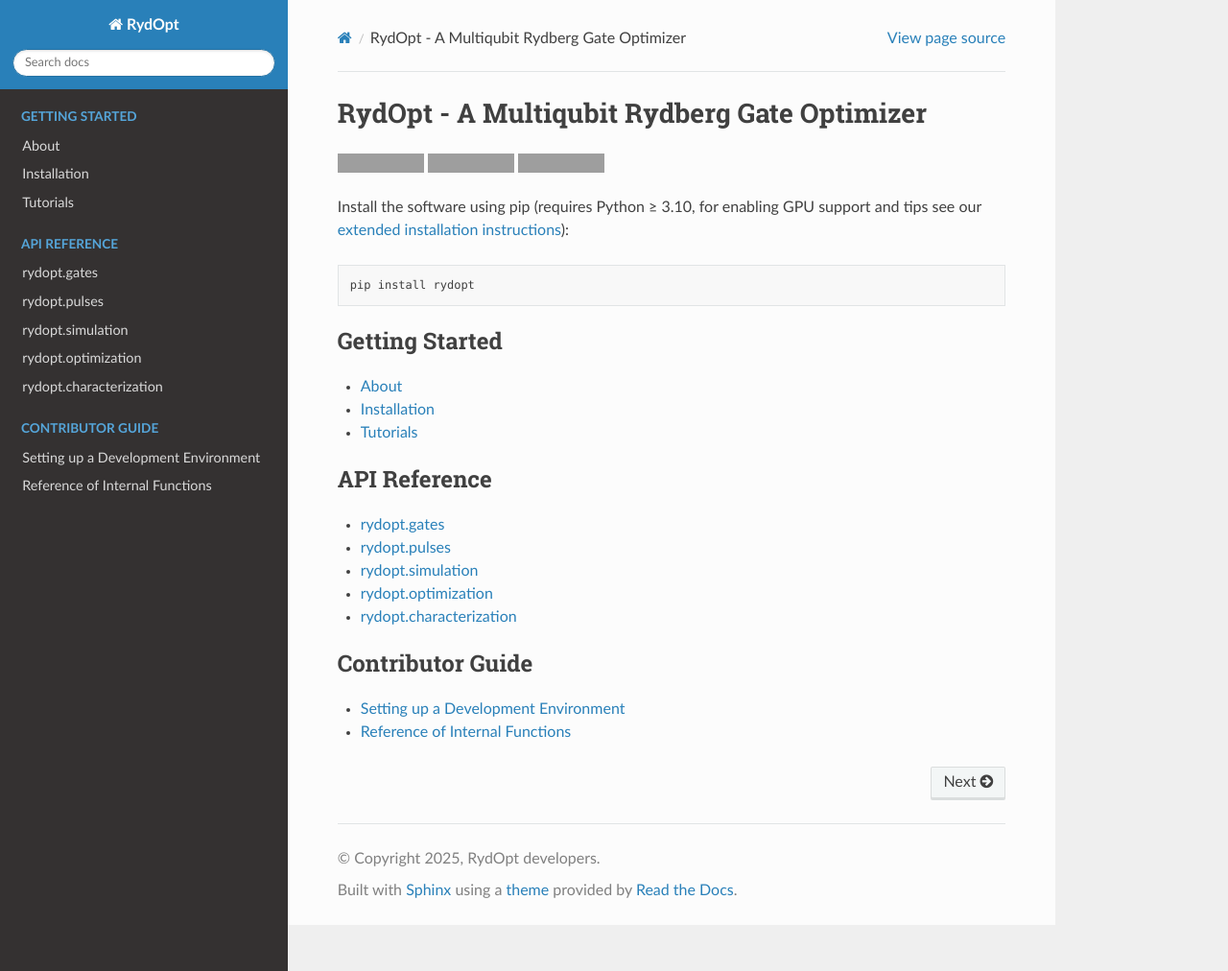
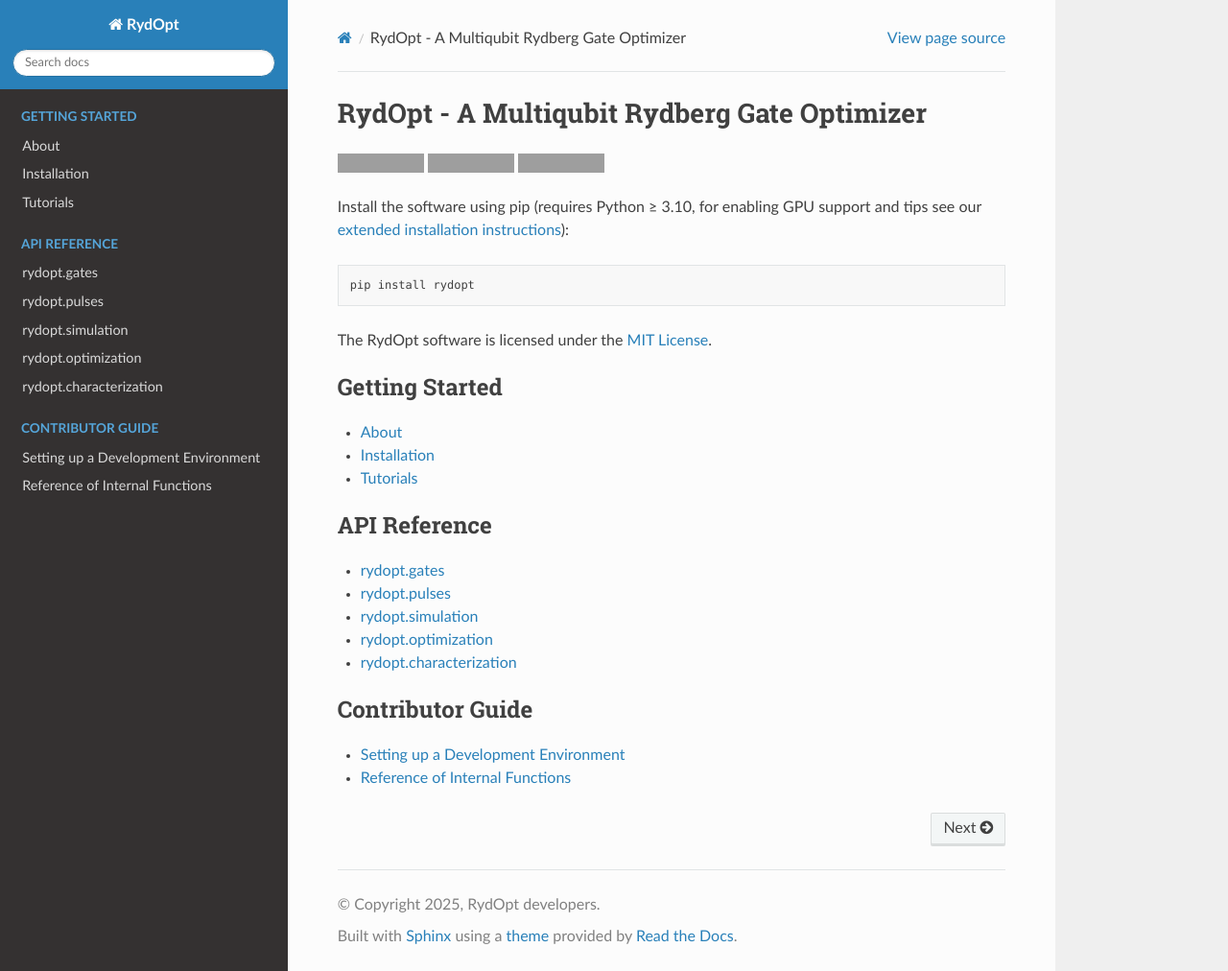
Before and after one commit to dflocher/rydopt, a Sphinx documentation site: the page built from docs/index.rst, in a window 1280 px wide and 1012 px high. Shown: the whole window at 96% size. Built offline with Sphinx 7.4.7 and the Read the Docs theme 3.1.0, drawn with Linux system fonts in a browser that asks for light colours; grey boxes are pictures that could not be loaded.

Commit message:
Add license information

```diff
--- a/docs/index.rst
+++ b/docs/index.rst
@@ -19,6 +19,8 @@
 .. code-block:: bash
 
    pip install rydopt
+
+The RydOpt software is licensed under the `MIT License <https://opensource.org/licenses/MIT>`_.
 
 .. toctree::
    :maxdepth: 1
--- a/pyproject.toml
+++ b/pyproject.toml
@@ -3,8 +3,10 @@
 version = "0.1.0"
 description = "Multiqubit Rydberg Gate Optimizer"
 readme = "README.md"
+license = { file = "LICENSE" }
 classifiers = [
   "Intended Audience :: Science/Research",
+  "License :: OSI Approved :: MIT License",
   "Operating System :: MacOS",
   "Operating System :: Microsoft :: Windows",
   "Operating System :: POSIX :: Linux",
```
Also changed, not shown: README.md (+2 -0 lines), 1 other file.
